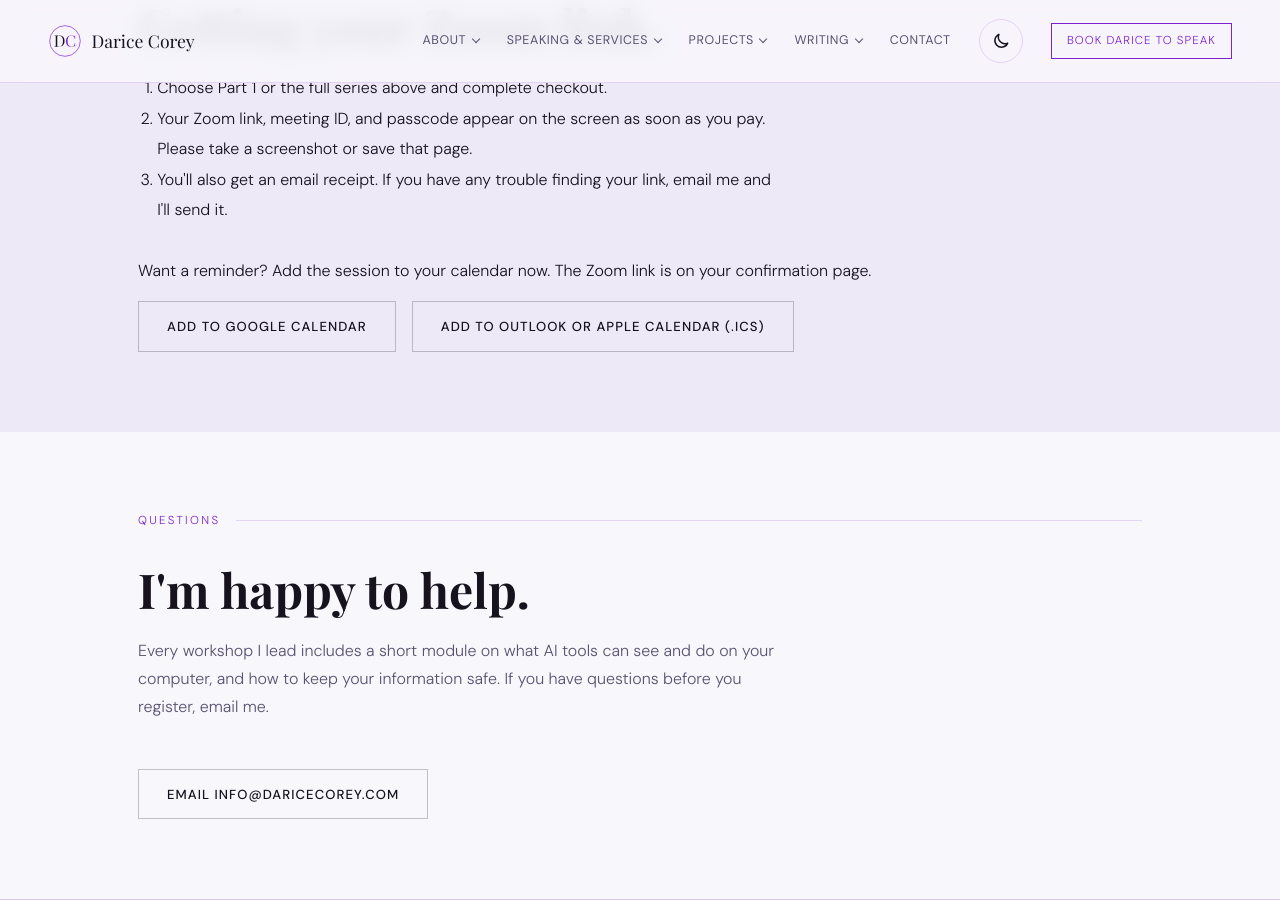
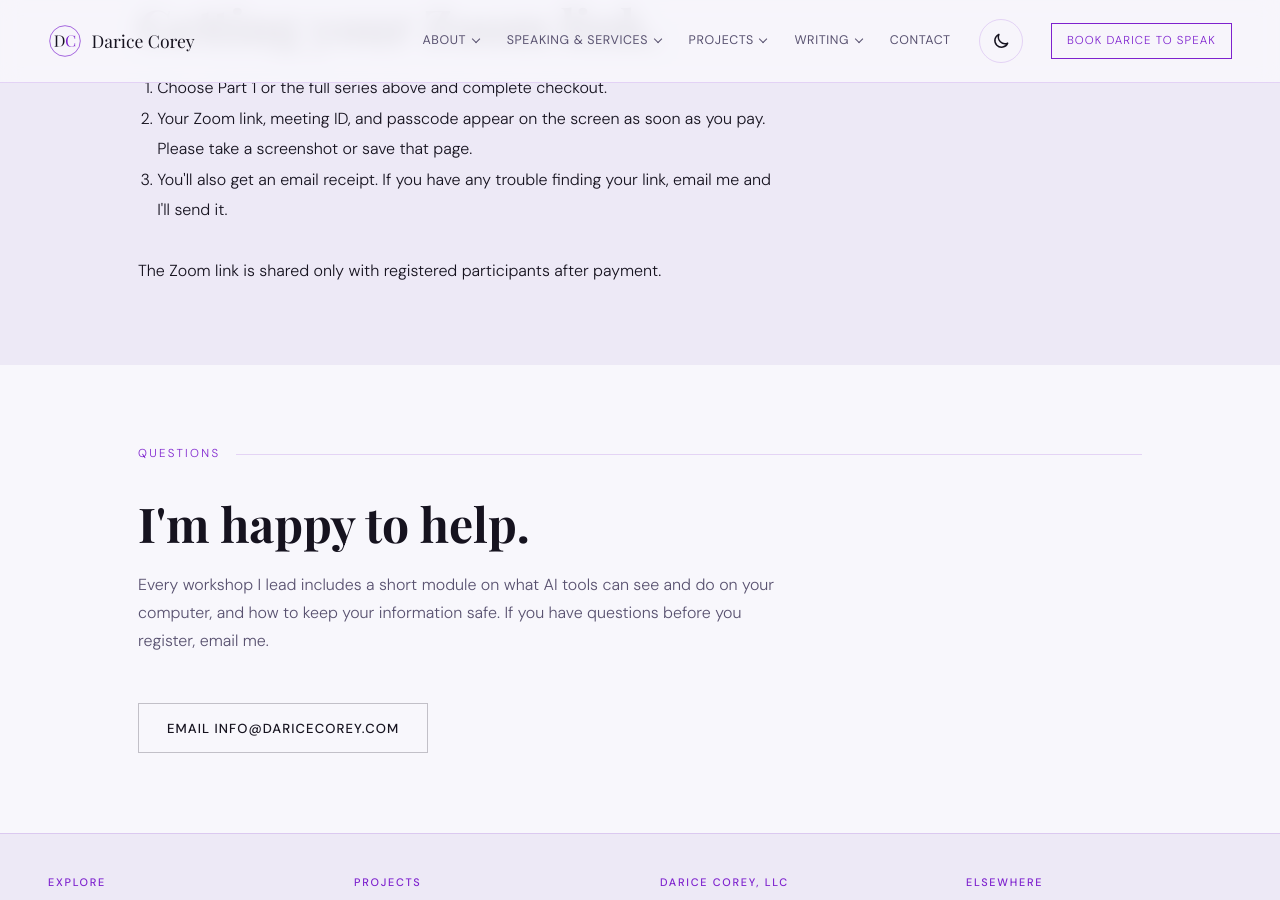
Before and after one commit to dcoreyrasm/dcoreyrasm.github.io, a Jekyll site: the page built from ai-for-beginners.html, in a window 1280 px wide and 900 px high, scrolled down 2304 px. Built offline with Jekyll 4.4.1, drawn with Linux system fonts in a browser that asks for light colours; some web fonts are replaced.

Commit message:
Remove calendar buttons and public calendar file from event page
Co-Authored-By: Claude Opus 5.5 <noreply@anthropic.com>
Claude-Session: https://claude.ai/code/session_01CVTrh3xqG5RQK5WN8V6MV3

```diff
--- a/ai-for-beginners.html
+++ b/ai-for-beginners.html
@@ -107,11 +107,7 @@
           <li>Your Zoom link, meeting ID, and passcode appear on the screen as soon as you pay. Please take a screenshot or save that page.</li>
           <li>You'll also get an email receipt. If you have any trouble finding your link, email me and I'll send it.</li>
         </ol>
-        <p style="line-height:1.75;margin-bottom:1rem;">Want a reminder? Add the session to your calendar now. The Zoom link is on your confirmation page.</p>
-        <div class="hero-ctas">
-          <a href="https://calendar.google.com/calendar/render?action=TEMPLATE&amp;text=AI+for+Beginners+Part+1&amp;dates=20261022T230000Z/20261023T000000Z&amp;location=Zoom" class="btn-ghost" target="_blank" rel="noopener">Add to Google Calendar</a>
-          <a href="/events/ai-for-beginners-part-1.ics" class="btn-ghost" download>Add to Outlook or Apple Calendar (.ics)</a>
-        </div>
+        <p style="line-height:1.75;max-width:640px;">The Zoom link is shared only with registered participants after payment.</p>
       </div>
     </section>
 
```
Also changed, not shown: 1 other file.
